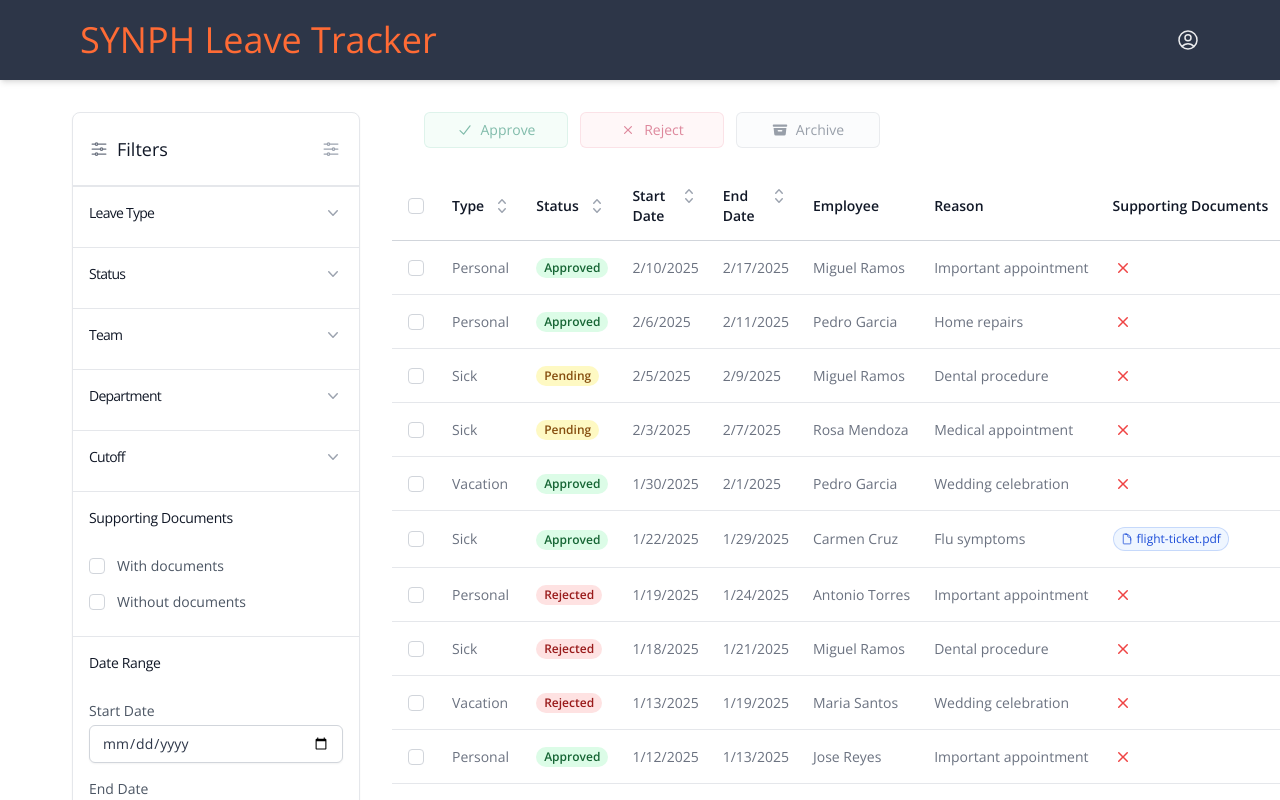
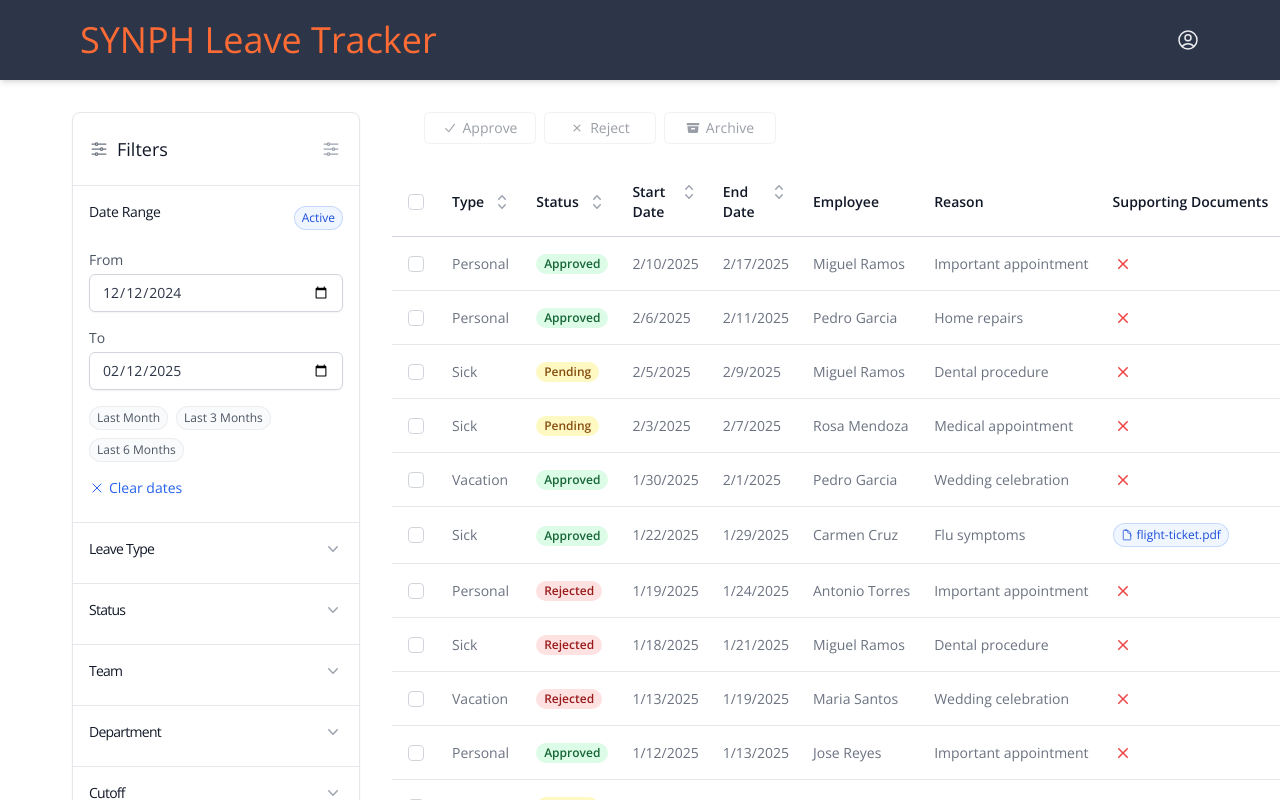
Before and after one commit to jeffreymoya/leave-tracker, a Next.js app in the folder apps/web/: page /admin in a window 1280 px wide. Shown: the top 800 px of the page. Built offline with nearby package versions, Linux system fonts and the light colour scheme.

Commit message:
refactor: Improve admin filters and leave list UI with enhanced type safety and UX

```diff
--- a/apps/web/app/admin/_components/admin-filters.tsx
+++ b/apps/web/app/admin/_components/admin-filters.tsx
@@ -55,6 +55,9 @@ interface FilterSection {
 
 export function AdminFilters({ onFilterChange, typeCounts, statusCounts }: AdminFiltersProps) {
   const [mobileFiltersOpen, setMobileFiltersOpen] = useState(false)
+  const defaultEndDate = new Date().toISOString().split('T')[0]
+  const defaultStartDate = new Date(new Date().setMonth(new Date().getMonth() - 2)).toISOString().split('T')[0]
+
   const [filters, setFilters] = useState<FilterState>({
     type: [],
     status: [],
@@ -63,49 +66,66 @@ export function AdminFilters({ onFilterChange, typeCounts, statusCounts }: Admin
     hasDocuments: undefined,
     cutoff: [],
     dateRange: {
-      start: undefined,
-      end: undefined
+      start: defaultStartDate,
+      end: defaultEndDate
     }
   })
 
-  const handleFilterChange = (key: keyof FilterState, value: any) => {
+  const handleFilterChange = (key: keyof FilterState, value: string | boolean | { start?: string; end?: string }) => {
     const newFilters = { ...filters }
 
     if (key === 'hasDocuments' || key === 'dateRange') {
-      newFilters[key] = value
+      newFilters[key] = value as any
     } else {
-      const values = newFilters[key]
-      const index = values.indexOf(value)
+      const values = newFilters[key] as Array<string | LeaveType | LeaveStatus>
+      const stringValue = value as string
+      const index = values.indexOf(stringValue)
       if (index > -1) {
         values.splice(index, 1)
       } else {
-        values.push(value)
+        values.push(stringValue)
       }
     }
 
     setFilters(newFilters)
 
     // Convert to API format
-    const apiFilters: Partial<{
-      type?: LeaveType
-      status?: LeaveStatus
-      team?: string
-      department?: string
-      hasDocuments?: boolean
-      cutoff?: string
-      dateRange?: { start?: string; end?: string }
-    }> = {}
+    const apiFilters: AdminFiltersProps['onFilterChange'] extends (filters: infer T) => any ? T : never = {}
 
     Object.entries(newFilters).forEach(([key, value]) => {
-      const k = key as keyof FilterState
+      const k = key as keyof typeof apiFilters
       if (Array.isArray(value) && value.length > 0) {
-        apiFilters[k] = value[0]
+        apiFilters[k] = value[0] as any
       } else if (!Array.isArray(value)) {
-        apiFilters[k] = value
+        apiFilters[k] = value as any
       }
     })
 
     onFilterChange(apiFilters)
+  }
+
+  const isArrayFilter = (key: keyof FilterState): boolean => {
+    return key !== 'hasDocuments' && key !== 'dateRange'
+  }
+
+  const getFilterLength = (filter: FilterState[keyof FilterState]): number => {
+    if (Array.isArray(filter)) {
+      return filter.length
+    }
+    if (typeof filter === 'object' && filter !== null && 'start' in filter) {
+      return (filter.start || filter.end) ? 1 : 0
+    }
+    return filter ? 1 : 0
+  }
+
+  const hasFilterValue = (filter: FilterState[keyof FilterState], value: string): boolean => {
+    if (Array.isArray(filter)) {
+      return filter.some(item => item === value)
+    }
+    if (typeof filter === 'boolean') {
+      return value === filter.toString()
+    }
+    return false
   }
 
   const filterSections: FilterSection[] = [
@@ -163,7 +183,30 @@ export function AdminFilters({ onFilterChange, typeCounts, statusCounts }: Admin
       newFilters[sectionId] = []
     }
     setFilters(newFilters)
-    onFilterChange({ ...newFilters, [sectionId]: undefined })
+
+    // Create API filters with the cleared section undefined
+    const apiFilters: Partial<{
+      type?: LeaveType
+      status?: LeaveStatus
+      team?: string
+      department?: string
+      hasDocuments?: boolean
+      cutoff?: string
+      dateRange?: { start?: string; end?: string }
+    }> = {}
+
+    Object.entries(newFilters).forEach(([key, value]) => {
+      const k = key as keyof typeof apiFilters
+      if (key === sectionId) {
+        apiFilters[k] = undefined
+      } else if (Array.isArray(value) && value.length > 0) {
+        apiFilters[k] = value[0] as any
+      } else if (!Array.isArray(value)) {
+        apiFilters[k] = value as any
+      }
+    })
+
+    onFilterChange(apiFilters)
   }
 
   return (
@@ -186,6 +229,118 @@ export function AdminFilters({ onFilterChange, typeCounts, statusCounts }: Admin
 
         <form className="hidden lg:block">
           <div className="space-y-2 divide-y divide-gray-200">
+            <div className="px-4 py-4">
+              <div className="flex items-center justify-between">
+                <h3 className="text-sm font-medium text-gray-900">Date Range</h3>
+                {(filters.dateRange.start || filters.dateRange.end) && (
+                  <span className="inline-flex items-center rounded-full bg-blue-50 px-2 py-1 text-xs font-medium text-blue-700 ring-1 ring-inset ring-blue-600/20">
+                    Active
+                  </span>
+                )}
+              </div>
+              <div className="mt-4 space-y-4">
+                <div>
+                  <label htmlFor="start-date" className="block text-sm text-gray-600 mb-1">
+                    From
+                  </label>
+                  <input
+                    type="date"
+                    id="start-date"
+                    value={filters.dateRange.start || ''}
+                    max={filters.dateRange.end}
+                    onChange={(e) =>
+                      handleFilterChange('dateRange', {
+                        ...filters.dateRange,
+                        start: e.target.value || undefined
+                      })
+                    }
+                    className="block w-full rounded-md border-gray-300 shadow-sm focus:border-blue-600 focus:ring-blue-600 sm:text-sm"
+                  />
+                </div>
+                <div>
+                  <label htmlFor="end-date" className="block text-sm text-gray-600 mb-1">
+                    To
+                  </label>
+                  <input
+                    type="date"
+                    id="end-date"
+                    value={filters.dateRange.end || ''}
+                    min={filters.dateRange.start}
+                    onChange={(e) =>
+                      handleFilterChange('dateRange', {
+                        ...filters.dateRange,
+                        end: e.target.value || undefined
+                      })
+                    }
+                    className="block w-full rounded-md border-gray-300 shadow-sm focus:border-blue-600 focus:ring-blue-600 sm:text-sm"
+                  />
+                </div>
+                <div className="flex flex-wrap gap-2">
+                  <button
+                    type="button"
+                    onClick={() => {
+                      const end = new Date().toISOString().split('T')[0]
+                      const start = new Date(new Date().setMonth(new Date().getMonth() - 1)).toISOString().split('T')[0]
+                      handleFilterChange('dateRange', { start, end })
+                    }}
+                    className={classNames(
+                      "inline-flex items-center rounded-full px-2 py-1 text-xs font-medium ring-1 ring-inset transition-colors",
+                      filters.dateRange.start === new Date(new Date().setMonth(new Date().getMonth() - 1)).toISOString().split('T')[0] &&
+                      filters.dateRange.end === new Date().toISOString().split('T')[0]
+                        ? "bg-blue-100 text-blue-700 ring-blue-600/20"
+                        : "bg-gray-50 text-gray-600 ring-gray-500/10 hover:bg-gray-100"
+                    )}
+                  >
+                    Last Month
+                  </button>
+                  <button
+                    type="button"
+                    onClick={() => {
+                      const end = new Date().toISOString().split('T')[0]
+                      const start = new Date(new Date().setMonth(new Date().getMonth() - 3)).toISOString().split('T')[0]
+                      handleFilterChange('dateRange', { start, end })
+                    }}
+                    className={classNames(
+                      "inline-flex items-center rounded-full px-2 py-1 text-xs font-medium ring-1 ring-inset transition-colors",
+                      filters.dateRange.start === new Date(new Date().setMonth(new Date().getMonth() - 3)).toISOString().split('T')[0] &&
+                      filters.dateRange.end === new Date().toISOString().split('T')[0]
+                        ? "bg-blue-100 text-blue-700 ring-blue-600/20"
+                        : "bg-gray-50 text-gray-600 ring-gray-500/10 hover:bg-gray-100"
+                    )}
+                  >
+                    Last 3 Months
+                  </button>
+                  <button
+                    type="button"
+                    onClick={() => {
+                      const end = new Date().toISOString().split('T')[0]
+                      const start = new Date(new Date().setMonth(new Date().getMonth() - 6)).toISOString().split('T')[0]
+                      handleFilterChange('dateRange', { start, end })
+                    }}
+                    className={classNames(
+                      "inline-flex items-center rounded-full px-2 py-1 text-xs font-medium ring-1 ring-inset transition-colors",
+                      filters.dateRange.start === new Date(new Date().setMonth(new Date().getMonth() - 6)).toISOString().split('T')[0] &&
+                      filters.dateRange.end === new Date().toISOString().split('T')[0]
+                        ? "bg-blue-100 text-blue-700 ring-blue-600/20"
+                        : "bg-gray-50 text-gray-600 ring-gray-500/10 hover:bg-gray-100"
+                    )}
+                  >
+                    Last 6 Months
+                  </button>
+                </div>
+                {(filters.dateRange.start || filters.dateRange.end) && (
+                  <button
+                    type="button"
+                    onClick={() => clearFilter('dateRange')}
+                    className="flex items-center gap-1 text-sm text-blue-600 hover:text-blue-700"
+                  >
+                    <XMarkIcon className="h-4 w-4" />
+                    Clear dates
+                  </button>
+                )}
+              </div>
+            </div>
+
             {filterSections.map((section) => (
               <Disclosure as="div" key={section.id} className="border-t border-gray-200 px-4 py-4">
                 {({ open }) => (
@@ -194,9 +349,9 @@ export function AdminFilters({ onFilterChange, typeCounts, statusCounts }: Admin
                       <Disclosure.Button className="flex w-full items-center justify-between bg-white px-2 py-3 text-gray-400 hover:text-gray-500">
                         <div className="flex items-center gap-2">
                         <span className="text-sm font-medium text-gray-900">{section.name}</span>
-                          {filters[section.id]?.length > 0 && (
+                          {getFilterLength(filters[section.id]) > 0 && (
                             <span className="inline-flex items-center rounded-full bg-blue-50 px-2 py-1 text-xs font-medium text-blue-700 ring-1 ring-inset ring-blue-600/20">
-                              {filters[section.id].length} selected
+                              {getFilterLength(filters[section.id])} selected
                             </span>
                           )}
                         </div>
@@ -218,7 +373,7 @@ export function AdminFilters({ onFilterChange, typeCounts, statusCounts }: Admin
                                 name={`${section.id}[]`}
                                 defaultValue={option.value}
                                 type="checkbox"
-                                checked={filters[section.id]?.includes(option.value)}
+                                checked={hasFilterValue(filters[section.id], option.value)}
                                 onChange={() => handleFilterChange(section.id, option.value)}
                                 className="h-4 w-4 rounded border-gray-300 text-blue-600 focus:ring-blue-600"
                               />
@@ -236,7 +391,7 @@ export function AdminFilters({ onFilterChange, typeCounts, statusCounts }: Admin
                             )}
                           </div>
                         ))}
-                        {filters[section.id]?.length > 0 && (
+                        {getFilterLength(filters[section.id]) > 0 && (
                           <button
                             type="button"
                             onClick={() => clearFilter(section.id)}
@@ -297,63 +452,6 @@ export function AdminFilters({ onFilterChange, typeCounts, statusCounts }: Admin
                 >
                     <XMarkIcon className="h-4 w-4" />
                   Clear selection
-                  </button>
-                )}
-              </div>
-            </div>
-
-            <div className="border-t border-gray-200 px-4 py-4">
-              <div className="flex items-center justify-between">
-                <h3 className="text-sm font-medium text-gray-900">Date Range</h3>
-                {(filters.dateRange.start || filters.dateRange.end) && (
-                  <span className="inline-flex items-center rounded-full bg-blue-50 px-2 py-1 text-xs font-medium text-blue-700 ring-1 ring-inset ring-blue-600/20">
-                    Active
-                  </span>
-                )}
-              </div>
-              <div className="mt-4 space-y-4">
-                <div>
-                  <label htmlFor="start-date" className="block text-sm text-gray-600 mb-1">
-                    Start Date
-                  </label>
-                  <input
-                    type="date"
-                    id="start-date"
-                    value={filters.dateRange.start || ''}
-                    onChange={(e) =>
-                      handleFilterChange('dateRange', {
-                        ...filters.dateRange,
-                        start: e.target.value || undefined
-                      })
-                    }
-                    className="block w-full rounded-md border-gray-300 shadow-sm focus:border-blue-600 focus:ring-blue-600 sm:text-sm"
-                  />
-                </div>
-                <div>
-                  <label htmlFor="end-date" className="block text-sm text-gray-600 mb-1">
-                    End Date
-                  </label>
-                  <input
-                    type="date"
-                    id="end-date"
-                    value={filters.dateRange.end || ''}
-                    onChange={(e) =>
-                      handleFilterChange('dateRange', {
-                        ...filters.dateRange,
-                        end: e.target.value || undefined
-                      })
-                    }
-                    className="block w-full rounded-md border-gray-300 shadow-sm focus:border-blue-600 focus:ring-blue-600 sm:text-sm"
-                  />
-                </div>
-                {(filters.dateRange.start || filters.dateRange.end) && (
-                  <button
-                    type="button"
-                    onClick={() => clearFilter('dateRange')}
-                    className="flex items-center gap-1 text-sm text-blue-600 hover:text-blue-700"
-                  >
-                    <XMarkIcon className="h-4 w-4" />
-                    Clear dates
                 </button>
                 )}
               </div>
@@ -431,7 +529,7 @@ export function AdminFilters({ onFilterChange, typeCounts, statusCounts }: Admin
                                         name={`${section.id}[]`}
                                         defaultValue={option.value}
                                         type="radio"
-                                        checked={filters[section.id]?.includes(option.value)}
+                                        checked={hasFilterValue(filters[section.id], option.value)}
                                         onChange={() => handleFilterChange(section.id, option.value)}
                                         className="h-4 w-4 rounded border-gray-300 text-[var(--accent)] focus:ring-[var(--accent)]"
                                       />
--- a/apps/web/app/admin/_components/admin-leave-list.tsx
+++ b/apps/web/app/admin/_components/admin-leave-list.tsx
@@ -74,29 +74,41 @@ export function AdminLeaveList({ data }: AdminLeaveListProps) {
 
   return (
     <div className="px-4 sm:px-6 lg:px-8">
-      <div id="action-buttons" className="mb-6 flex gap-3">
+      <div id="action-buttons" className="mb-6 flex gap-2">
         <button
           type="button"
-          className="w-36 inline-flex items-center justify-center gap-2 rounded-md bg-emerald-50 px-3 py-2 text-sm font-medium text-emerald-700 ring-1 ring-inset ring-emerald-600/20 hover:bg-emerald-100 hover:text-emerald-800 transition-colors disabled:opacity-50 disabled:cursor-not-allowed disabled:hover:bg-emerald-50 disabled:hover:text-emerald-700"
+          className={`w-28 inline-flex items-center justify-center gap-1.5 rounded-md px-2.5 py-1.5 text-sm font-medium ring-1 ring-inset transition-colors ${
+            selectedLeaves.size === 0
+              ? 'bg-white text-gray-700 ring-gray-200 hover:bg-orange-50 hover:text-orange-600 hover:ring-orange-100'
+              : 'bg-gray-50 text-gray-700 ring-gray-200 hover:bg-orange-50 hover:text-orange-600 hover:ring-orange-100'
+          } disabled:opacity-50 disabled:cursor-not-allowed`}
           disabled={selectedLeaves.size === 0}
         >
-          <CheckIcon className="h-4 w-4" />
+          <CheckIcon className="h-3.5 w-3.5" />
           Approve
         </button>
         <button
           type="button"
-          className="w-36 inline-flex items-center justify-center gap-2 rounded-md bg-rose-50 px-3 py-2 text-sm font-medium text-rose-700 ring-1 ring-inset ring-rose-600/20 hover:bg-rose-100 hover:text-rose-800 transition-colors disabled:opacity-50 disabled:cursor-not-allowed disabled:hover:bg-rose-50 disabled:hover:text-rose-700"
+          className={`w-28 inline-flex items-center justify-center gap-1.5 rounded-md px-2.5 py-1.5 text-sm font-medium ring-1 ring-inset transition-colors ${
+            selectedLeaves.size === 0
+              ? 'bg-white text-gray-700 ring-gray-200 hover:bg-orange-50 hover:text-orange-600 hover:ring-orange-100'
+              : 'bg-gray-50 text-gray-700 ring-gray-200 hover:bg-orange-50 hover:text-orange-600 hover:ring-orange-100'
+          } disabled:opacity-50 disabled:cursor-not-allowed`}
           disabled={selectedLeaves.size === 0}
         >
-          <XMarkIcon className="h-4 w-4" />
+          <XMarkIcon className="h-3.5 w-3.5" />
           Reject
         </button>
         <button
           type="button"
-          className="w-36 inline-flex items-center justify-center gap-2 rounded-md bg-slate-50 px-3 py-2 text-sm font-medium text-slate-700 ring-1 ring-inset ring-slate-600/20 hover:bg-slate-100 hover:text-slate-800 transition-colors disabled:opacity-50 disabled:cursor-not-allowed disabled:hover:bg-slate-50 disabled:hover:text-slate-700"
+          className={`w-28 inline-flex items-center justify-center gap-1.5 rounded-md px-2.5 py-1.5 text-sm font-medium ring-1 ring-inset transition-colors ${
+            selectedLeaves.size === 0
+              ? 'bg-white text-gray-700 ring-gray-200 hover:bg-orange-50 hover:text-orange-600 hover:ring-orange-100'
+              : 'bg-gray-50 text-gray-700 ring-gray-200 hover:bg-orange-50 hover:text-orange-600 hover:ring-orange-100'
+          } disabled:opacity-50 disabled:cursor-not-allowed`}
           disabled={selectedLeaves.size === 0}
         >
-          <ArchiveBoxIcon className="h-4 w-4" />
+          <ArchiveBoxIcon className="h-3.5 w-3.5" />
           Archive
         </button>
       </div>
```
Lines whose indentation alone changed are shown as unchanged.
